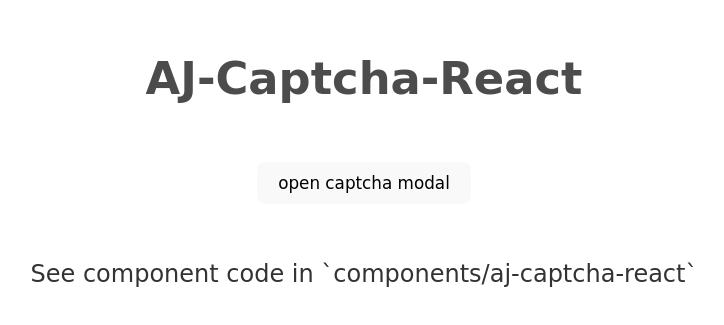
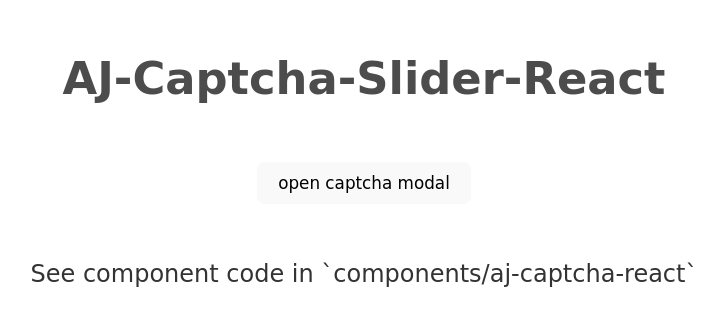
Before and after one commit to HyaCiovo/AJ-Captcha-Slider-React, a React (Vite) app: page / in a window 1280 px wide. Shown: the part 229-554 px from the top of the page, without its empty margins (276-1000 px from the left). Built offline with nearby package versions, Linux system fonts and the light colour scheme.

Commit message:
✨ feat: 移除lodash，优化代码结构

```diff
--- a/package.json
+++ b/package.json
@@ -1,8 +1,8 @@
 {
-  "name": "aj-captcha-react",
+  "name": "aj-captcha-slider-react",
   "private": true,
   "author": "HyaCinth",
-  "version": "0.0.0",
+  "version": "1.0.0",
   "type": "module",
   "scripts": {
     "dev": "vite",
@@ -15,7 +15,6 @@
     "antd": "^5.21.5",
     "crypto-js": "^4.2.0",
     "less": "^4.2.0",
-    "lodash-es": "^4.17.21",
     "react": "^18.3.1",
     "react-dom": "^18.3.1"
   },
--- a/src/App.tsx
+++ b/src/App.tsx
@@ -1,6 +1,6 @@
 import { useState } from 'react'
 import './App.less'
-import AJCaptcha from './components/aj-captcha-react'
+import AJCaptchaSlider from './components/aj-captcha-slider-react'
 import { ConfigProvider, App as AntdApp } from 'antd'
 
 const AntdTheme = {
@@ -21,12 +21,12 @@ const App = () => {
   return (
     <ConfigProvider theme={AntdTheme}>
       <AntdApp>
-        <AJCaptcha
+        <AJCaptchaSlider
           show={showCaptcha}
           onSuccess={onSuccess}
           hide={() => setShow(false)}
         />
-        <h1>AJ-Captcha-React</h1>
+        <h1>AJ-Captcha-Slider-React</h1>
         <div className="card">
           <button onClick={() => setShow(true)}>
             open captcha modal
--- a/src/components/aj-captcha-react/index.tsx
+++ b/src/components/aj-captcha-slider-react/index.tsx
@@ -2,7 +2,6 @@ import React, { useEffect, useRef, useState } from 'react';
 import { createPortal } from 'react-dom';
 import { App, Skeleton } from 'antd';
 import { CheckCircleOutlined, CloseCircleOutlined, CloseOutlined, DoubleRightOutlined, LoadingOutlined, ReloadOutlined } from '@ant-design/icons'
-import { throttle } from 'lodash-es';
 import { getPicture, checkCaptcha, CaptchaRes } from './service'
 import { aesEncrypt } from './aes';
 import './index.less'
@@ -30,7 +29,7 @@ const uuid = (): string => {
   });
 };
 
-interface AJCaptchaProps {
+interface AJCaptchaSliderProps {
   show: boolean
   vSpace?: number
   blockWidth?: number
@@ -64,7 +63,7 @@ const AJCaptchaIcon = (props: { icon: AJCaptchaIconProps }) => {
   }
 }
 
-const AJCaptcha: React.FC<AJCaptchaProps> = ({
+const AJCaptchaSlider: React.FC<AJCaptchaSliderProps> = ({
   show = false,
   vSpace = 20,  // 图片与滑块的距离，单位px
   blockWidth = 90, // 滑块宽度45 此处*2，单位px
@@ -222,7 +221,6 @@ const AJCaptcha: React.FC<AJCaptchaProps> = ({
 
       checkCaptcha(data)
         .then((res) => {
-          console.log(res)
           flags.current.isEnd = true
           if (res.token) {
             setIcon('check')
@@ -377,7 +375,7 @@ const AJCaptcha: React.FC<AJCaptchaProps> = ({
         <div className="verify-very-bottom">
           <div
             className="verify-refresh"
-            onClick={throttle(refresh, 100)}
+            onClick={refresh}
           >
             <ReloadOutlined spin={isLoading} />
             <span className='verify-refresh-text'>refresh</span>
@@ -387,4 +385,4 @@ const AJCaptcha: React.FC<AJCaptchaProps> = ({
     </div>, nodeRef.current!)
 };
 
-export default AJCaptcha;
+export default AJCaptchaSlider;
```
Also changed, not shown: src/components/aj-captcha-slider-react/aes.ts (renamed from src/components/aj-captcha-react/aes.ts), src/components/aj-captcha-slider-react/index.less (renamed from src/components/aj-captcha-react/index.less), src/components/aj-captcha-slider-react/service.ts (renamed from src/components/aj-captcha-react/service.ts), 1 other file (tests, documents, lock files or other folders).
